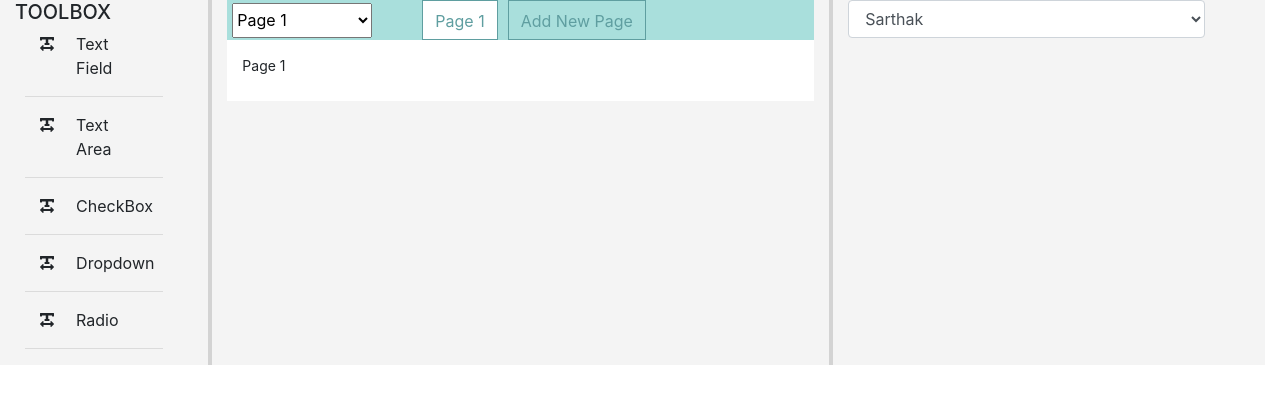
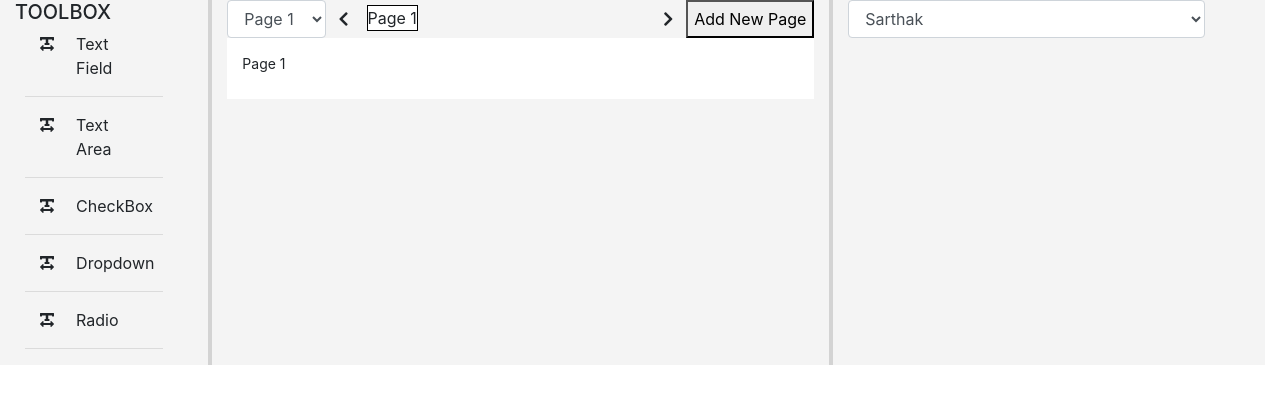
Before and after one commit to SarthakSam/survey-maker, an Angular app: page / in a window 1280 px wide. Shown: the top 404 px of the page. Built offline with nearby package versions, Linux system fonts and the light colour scheme.

Commit message:
Pages tab carousel added

```diff
--- a/src/app/survey/pages-tab/pages-tab.component.css
+++ b/src/app/survey/pages-tab/pages-tab.component.css
@@ -1,36 +1,37 @@
-header{
+nav {
     display: flex;
-    /* border: 1px solid black; */
-    background-color: rgb(169, 223, 220);;
 }
 
-select{
-    height: 35px;
-    width: 140px;
-    margin: auto 5px;
+.addBtn {
+    /* flex: 1; */
+    width: fit-content;
 }
 
-ul{
-    display: flex;
-    margin: 0;
+select {
+    flex: 1;
 }
 
-li{
-    list-style: none;
-    height: 40px;
-    /* border: 1px solid black; */
-    margin: 0 5px;
-    border: 1px solid cadetblue;
-    cursor: pointer;
-    color: cadetblue
+.carousel-container {
+    flex: 4;
+    /* background-color: green; */
+    overflow: hidden;
 }
 
-.list-page{
-    height: 30px;
-    margin: 8px 12px;
-    display: block;
+.carousel {
+    list-style: none;
+    position: relative;
+    width: 100%;
+    transition: transform 1000ms ease;
 }
 
-.active-page{
+.page {
+    width: max-content;
+    display: inline-block;
+    position: absolute;
+    border: 1px solid black;
+    margin: 5px;
+}
+
+.active {
     background-color: white;
 }
--- a/src/app/survey/pages-tab/pages-tab.component.html
+++ b/src/app/survey/pages-tab/pages-tab.component.html
@@ -1,5 +1,5 @@
-<header>
-  <select class="form-group" (change) = "pageSelected($event)" [value] = "currentPage">
+<nav>
+  <select class="form-control" (change) = "pageSelected($event)" [value] = "currentPage">
     <option *ngFor = "let page of pagesList; let i = index" [value]="i">
       {{ page.title }}
     </option>
@@ -7,16 +7,15 @@
       Add New Page
     </option>
   </select>
-  <ul>
-    <li *ngFor = " let page of pagesList; let i = index" [ngClass] = "{ 'active-page': currentPage === i }" (click) = "changePage(i)">
-      <span class="list-page">
-        {{ page.title }}
-      </span>
-    </li>
-    <li (click) = "addPage()">
-      <span class="list-page">
-        Add New Page
-      </span>
-    </li>
-  </ul>
-</header>
+  <button class="btn" (click) = "carouselLeft()"><i class="fas fa-chevron-left"></i></button>
+  <div class="carousel-container">
+      <ul class="carousel">
+        <li class="page"  *ngFor = " let page of pagesList; let i = index" [ngClass] = "{ 'active': currentPage === i, 'carouselHead': carouselHead == i }"  (click) = "changePage(i)">
+          {{ page.title }}
+        </li>
+      </ul>
+  </div>
+  <button class="btn"  (click) = "carouselRight()"><i class="fas fa-chevron-right"></i></button>
+  <button class="addBtn" (click) = "addPage()">Add New Page</button>
+
+</nav>
--- a/src/app/survey/pages-tab/pages-tab.component.ts
+++ b/src/app/survey/pages-tab/pages-tab.component.ts
@@ -13,6 +13,7 @@ export class PagesTabComponent implements OnInit {
 
   pagesList: Page[];
   currentPage: number = 0;
+  carouselHead: number = 0;
 
   constructor(private formDataService: FormDataService, private currentSelectionService: CurrentSelectionService) {
    }
@@ -26,8 +27,68 @@ export class PagesTabComponent implements OnInit {
     })
   }
 
+  ngAfterViewChecked() {
+    this.alignPages();
+  }
+
+  alignPages() {
+    let position = 0;
+    let pagesHTMLElem = document.querySelectorAll('.page');
+    pagesHTMLElem.forEach( (page: HTMLElement) => {
+      page.style.left = position + 'px';
+      position += page.getBoundingClientRect().width + 10;
+    })
+  }
+
+  carouselLeft() {
+    if(this.carouselHead == 0)
+      return;
+    const currentSlide = document.querySelector('.carouselHead');
+    const nextSlide = currentSlide.previousElementSibling;
+    this.carouselHead--;
+    this.moveToSlide(nextSlide)
+  }
+
+  carouselRight() {
+    if(this.isEndOfCarousel())
+        return;
+    const currentSlide = document.querySelector('.carouselHead');
+    const nextSlide = currentSlide.nextElementSibling;
+    this.carouselHead++;
+    this.moveToSlide(nextSlide)
+  }
+
+  isEndOfCarousel() {
+    const carouselWidth: number = document.querySelector('.carousel').clientWidth;
+    const slides = document.querySelectorAll('.page');
+    const lastSlide = slides[slides.length - 1];
+    const currentSlide = document.querySelector('.carouselHead');
+    const lastSlidePos = (<HTMLElement>lastSlide).style.left;
+    const curSlidePos = (<HTMLElement>currentSlide).style.left;
+    return +curSlidePos.substring(0, curSlidePos.length - 2) + carouselWidth >= +lastSlidePos.substring(0, lastSlidePos.length - 2) + lastSlide.getBoundingClientRect().width
+  }
+
+  moveToSlide(targetSlide: Element) {
+    let carousel: HTMLElement = document.querySelector('.carousel');
+    const position = (<HTMLElement>targetSlide).style.left;
+    carousel.style.transform = `translateX(-${position})`
+
+}
+
   addPage(){
     this.formDataService.addPage();
+  }
+
+  nextPage(){
+      if( this.currentPage + 1 < this.pagesList.length){
+        this.changePage( this.currentPage + 1);
+      }
+  }
+
+  prevPage(){
+    if( this.currentPage - 1 < this.pagesList.length){
+      this.changePage( this.currentPage - 1);
+    }
   }
 
   changePage(pageNo: number){
```
